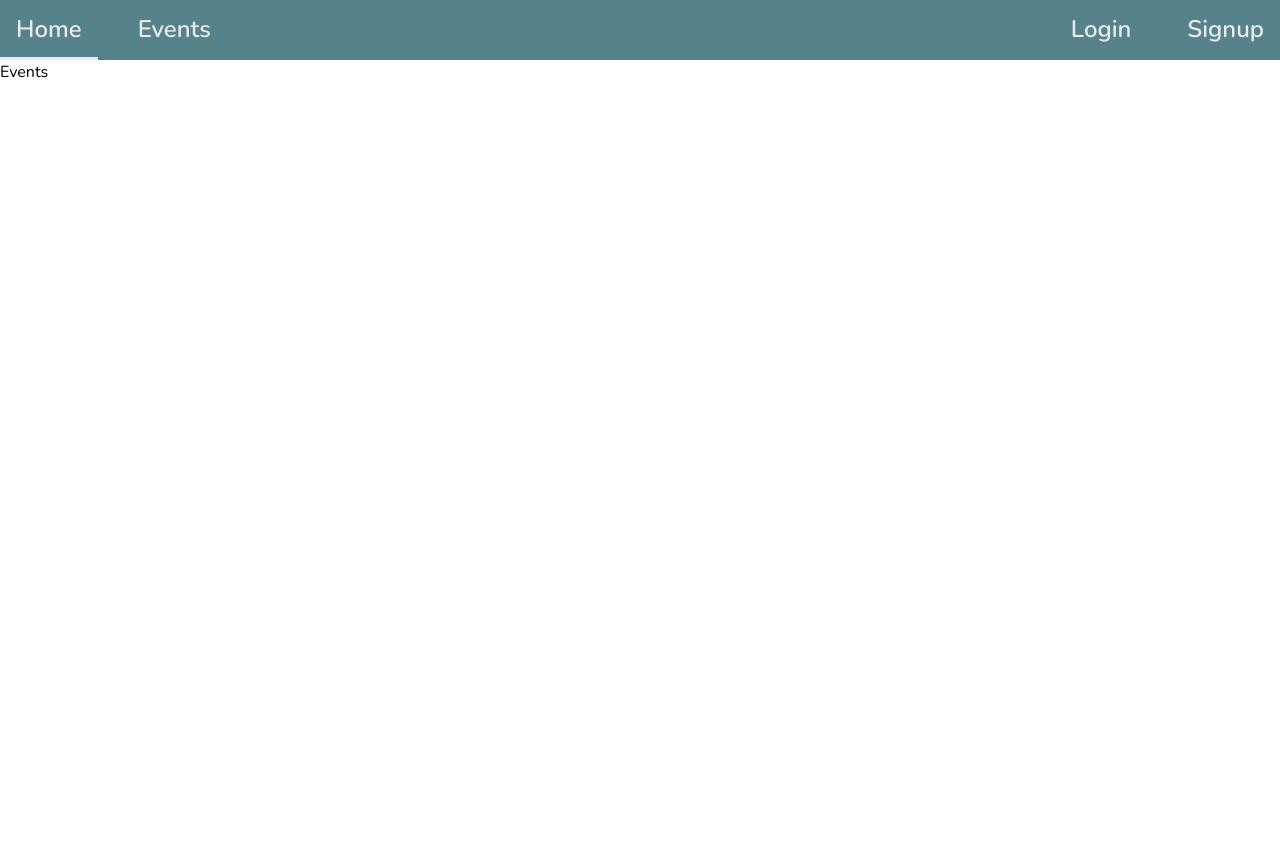
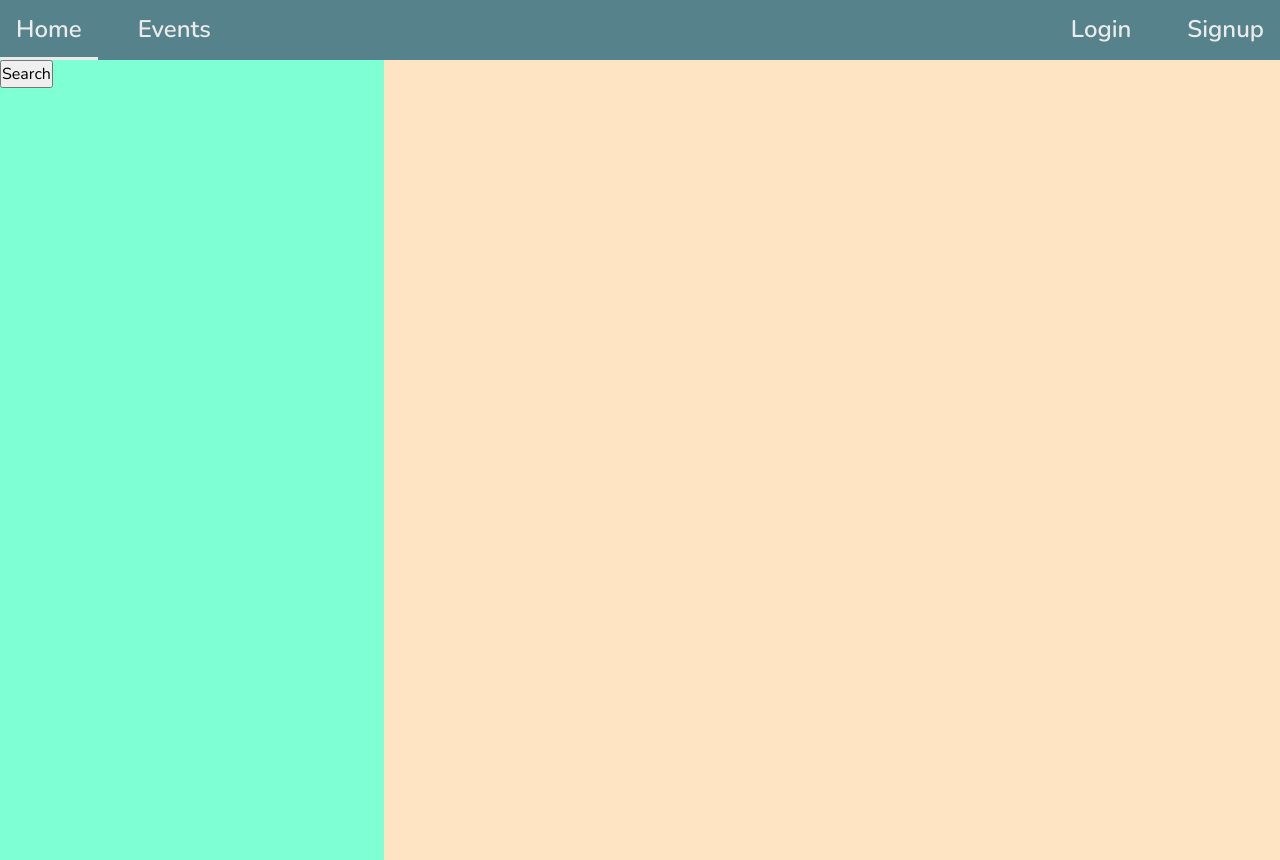
Before and after one commit to KLociJS/Advanced-team-project, a React (Create React App) app in the folder client/: page /events in a window 1280 px wide. Before the commit the page ends 800 px from the top, so only its background shows below. Built offline with nearby package versions, Linux system fonts and the light colour scheme.

Commit message:
chore: Add layout for checking

```diff
--- a/client/src/App.jsx
+++ b/client/src/App.jsx
@@ -4,6 +4,8 @@ import {
     createRoutesFromElements,
     RouterProvider,
 } from 'react-router-dom'
+
+import './Layout.css'
 
 import { Layout } from 'Layout'
 
--- /dev/null
+++ b/client/src/Layout.css
@@ -0,0 +1,7 @@
+.container{
+    display: flex;
+    flex-direction: column;
+    max-width: 1300px;
+    margin: auto;
+    position: relative;
+}
--- a/client/src/Layout/Layout.jsx
+++ b/client/src/Layout/Layout.jsx
@@ -5,7 +5,9 @@ export default function Layout() {
   return (
     <>
        <NavBar />
-       <Outlet/>
+       <main className='container'>
+        <Outlet/>
+       </main>
     </>
   )
 }
--- /dev/null
+++ b/client/src/Pages/Events/Events.css
@@ -0,0 +1,45 @@
+.search-form{
+    background-color: aquamarine;
+    position: absolute;
+    height: 100vh;
+    width: 30%;
+}
+
+.card-container{
+    background-color: bisque;
+    width: 70%;
+    margin-left: 30%;
+    height: 100vh;
+}
+
+.search-button{
+    width: 200px;
+    margin: auto;
+    display: none;
+}
+
+@media screen and (max-width:1000px) {
+    .search-button{
+        display: block;
+        margin: 1rem auto;
+    }
+    .search-button.hidden{
+        display: none;
+        margin: 1rem auto;
+    }
+    .card-container{
+        width: 100%;
+        margin-left: 0;
+    }
+
+    .search-form{
+        width: max(80%, 300px);
+        left: -100%;
+        transition: all 0.5s ease;
+    }
+    .search-form.active{
+        left: 50%;
+        transform: translate(-50%, 0%);
+        transition: all 0.6s ease;
+    }
+}
--- a/client/src/Pages/Events/Events.jsx
+++ b/client/src/Pages/Events/Events.jsx
@@ -1,7 +1,23 @@
-import React from 'react'
+import React, { useState } from 'react'
+import './Events.css'
 
 export default function Events() {
+
+  const [isOpen,setIsOpen] = useState(false)
+
+  const handleSearchSubmit = (e) =>{
+    e.preventDefault()
+  }
+
   return (
-    <div>Events</div>
+    <>
+      <form className={`search-form${isOpen ? ' active' : ''}`} onSubmit={handleSearchSubmit}>
+        <button onClick={()=>setIsOpen(false)}>Search</button>
+      </form>
+      <section className='card-container'>
+      <button className={`search-button${isOpen ? ' hidden' : ''}`} onClick={()=>setIsOpen(b=>!b)}>Search</button>
+
+      </section>
+    </>
   )
 }
```
